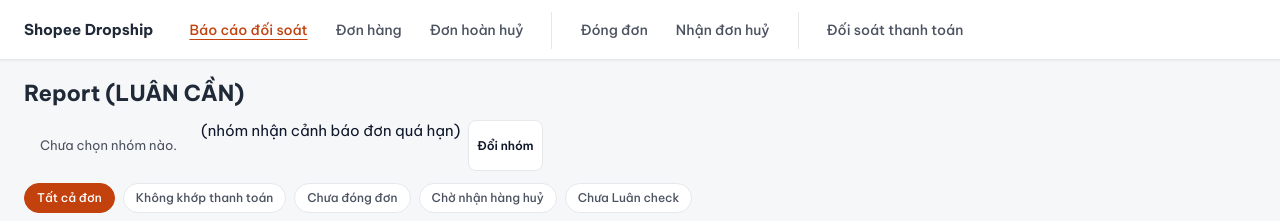
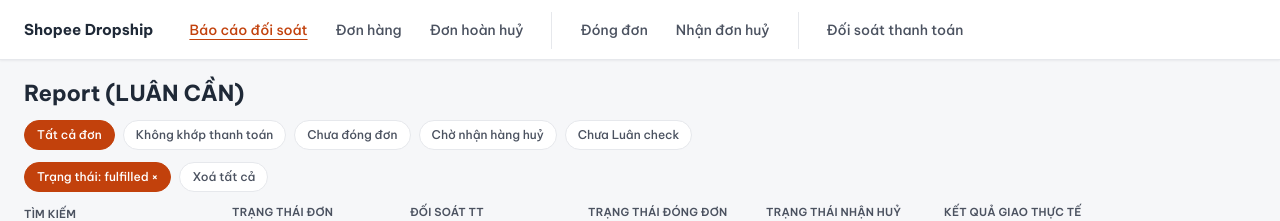
Before and after one commit to trungthongtcdn/shopee-dropship, a Next.js app: page /dashboard/report in a window 1280 px wide. Shown: the top 221 px of the page. Built offline with nearby package versions, Linux system fonts and the light colour scheme; no server answers; the database is empty.

Commit message:
chore: move overdue-warning Zalo group picker from Report to Đơn hoàn huỷ
Per user call — matches the data it configures more closely (THHT/Giao
thất bại rows both live on this screen). Same ZaloGroupPicker/purpose/
API, just relocated.

```diff
--- a/app/dashboard/report/page.tsx
+++ b/app/dashboard/report/page.tsx
@@ -1,13 +1,10 @@
-import { prisma } from "@/lib/db";
 import { ReportTableRow, type ReportRowDisplay } from "./ReportTableRow";
 import type { RowEditorProps } from "./RowEditor";
 import { ColumnVisibilityMenu } from "./ColumnVisibilityMenu";
 import { FilterDropdown } from "../FilterDropdown";
 import { DateRangeDropdown } from "../DateRangeDropdown";
 import { Pagination } from "../Pagination";
-import { ZaloGroupPicker } from "../ZaloGroupPicker";
 import { parsePage, parsePageSize, totalPagesFor } from "../pageSize";
-import { OVERDUE_WARNING_PURPOSE } from "@/lib/zalo/overdueWarningPoller";
 import {
   parseReportFilters,
   reportFiltersToSearchParams,
@@ -20,7 +17,7 @@
 import { loadReportRows, loadOrderStatusFilterOptions, type StatusFilterOption } from "@/lib/report/loadReportRows";
 import { DELIVERY_RESULT_LABELS, DELIVERY_RESULT_VALUES, type DeliveryResult } from "@/lib/report/deliveryResult";
 import type { ReportRow } from "@/lib/report/buildReport";
-import { formatDateVN, formatDateTimeVN } from "@/lib/format/datetime";
+import { formatDateVN } from "@/lib/format/datetime";
 
 export const dynamic = "force-dynamic";
 
@@ -122,24 +119,13 @@
   const filterQuery = reportFiltersToSearchParams(filters).toString();
   const exportHref = filterQuery ? `/api/report/export?${filterQuery}` : "/api/report/export";
 
-  const [allRows, orderStatusOptions, overdueWarningConfig] = await Promise.all([
-    loadReportRows(filters),
-    loadOrderStatusFilterOptions(),
-    prisma.zaloWatchConfig.findUnique({ where: { purpose: OVERDUE_WARNING_PURPOSE } }),
-  ]);
+  const [allRows, orderStatusOptions] = await Promise.all([loadReportRows(filters), loadOrderStatusFilterOptions()]);
   const totalPages = totalPagesFor(allRows.length, pageSize);
   const rows = allRows.slice((page - 1) * pageSize, page * pageSize);
 
   return (
     <main className="page">
       <h1>Report (LUÂN CẦN)</h1>
-
-      <ZaloGroupPicker
-        purpose={OVERDUE_WARNING_PURPOSE}
-        threadName={overdueWarningConfig?.threadName ?? null}
-        updatedAt={overdueWarningConfig ? formatDateTimeVN(overdueWarningConfig.updatedAt) : null}
-        extra={<span className="cell-sub">(nhóm nhận cảnh báo đơn quá hạn)</span>}
-      />
 
       <QuickFilterBar filters={filters} pageSize={pageSize} />
       <ActiveFilterChips filters={filters} pageSize={pageSize} orderStatusOptions={orderStatusOptions} />
```
Also changed, not shown: app/dashboard/hoan-huy/page.tsx (+15 -2 lines).
